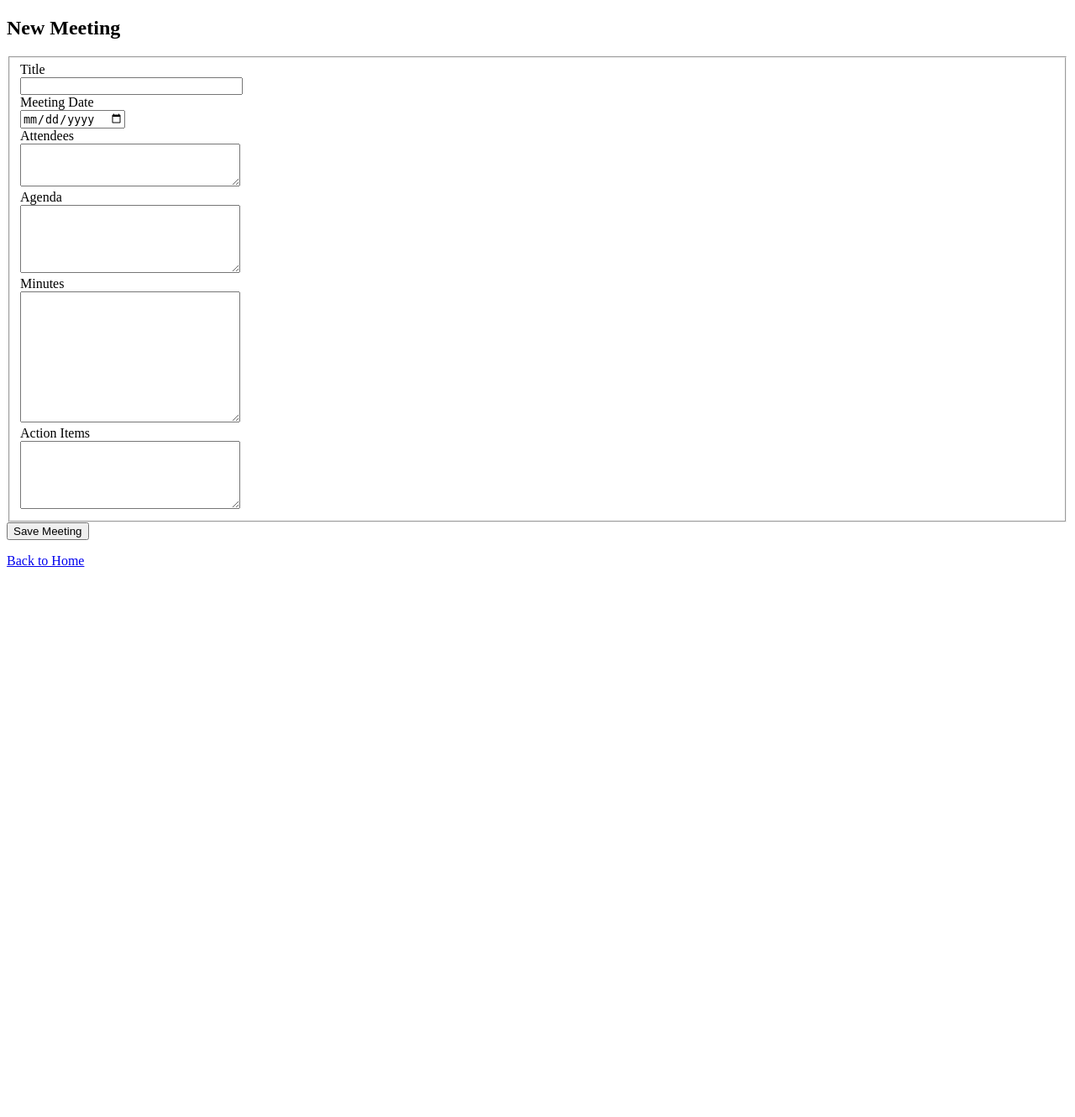
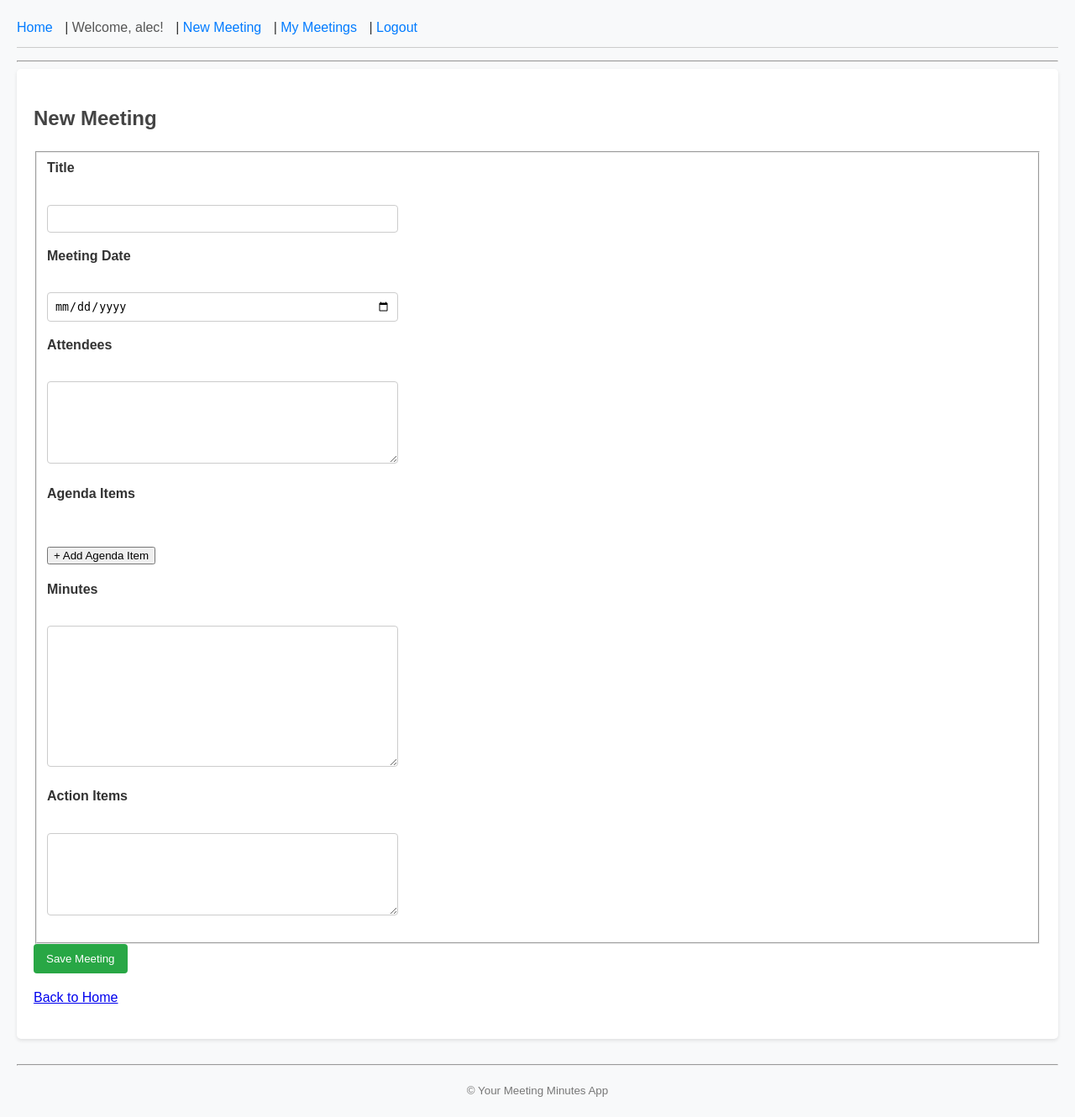
Before and after one commit to alecasgari/meeting_minutes, a Flask app: page /meeting/new in a window 1280 px wide. Shown: the whole page at 84% size. Before the commit the page ends 675 px from the top, so only its background shows below. Run offline with Flask 3, Linux system fonts and the light colour scheme; a user stored in the database is signed in.

Commit message:
Fix PDF generation for dynamic agenda items by resetting X position

```diff
--- a/app.py
+++ b/app.py
@@ -1,25 +1,47 @@
-import os # Import the os module
-import datetime # Import datetime for date/time operations
-from flask import Flask, render_template, redirect, url_for, flash # Add redirect, url_for, flash
-from flask_sqlalchemy import SQLAlchemy # Import SQLAlchemy
-from flask_bcrypt import Bcrypt        # Import Bcrypt
-# --- WTForms Imports ---
+# =========================================
+#          IMPORTS SECTION
+# =========================================
+
+# --- Standard Python Libraries ---
+import os
+import io
+import json
+import datetime
+
+# --- Flask Core Libraries ---
+from flask import (Flask, render_template, redirect, url_for,
+                   flash, request, abort, make_response)
+
+# --- Flask Extensions ---
+from flask_sqlalchemy import SQLAlchemy
+from flask_bcrypt import Bcrypt
+from flask_login import (LoginManager, login_user, current_user,
+                         logout_user, login_required, UserMixin)
 from flask_wtf import FlaskForm
-from wtforms import StringField, PasswordField, SubmitField
-from wtforms.validators import DataRequired, Length, EqualTo, ValidationError
-# --- End WTForms Imports ---
-from flask_login import LoginManager, login_user, current_user, logout_user, login_required, UserMixin # Add these
-from flask import request # Needed for 'next' parameter in login
-from flask_wtf import FlaskForm
-from wtforms import StringField, PasswordField, BooleanField, SubmitField
-from wtforms.validators import DataRequired
-from wtforms.fields import DateField # Correct import for WTForms 3+
-from wtforms import StringField, PasswordField, BooleanField, SubmitField, TextAreaField # Add TextAreaField
-from flask import abort # Import abort at the top
+
+# --- WTForms Libraries ---
+# Import Fields from wtforms.fields (DateField is now here in WTForms 3+)
+from wtforms.fields import (StringField, PasswordField, BooleanField,
+                            SubmitField, TextAreaField, FieldList, DateField)
+# Import Validators from wtforms.validators
+from wtforms.validators import (DataRequired, Length, EqualTo, ValidationError)
+
+# --- Other Third-Party Libraries ---
 from fpdf import FPDF
-from flask import make_response
-import io
 from fpdf.enums import XPos, YPos
+
+# =========================================
+#          END IMPORTS SECTION
+# =========================================
+
+
+# --- Flask App Initialization and Configuration ---
+# Example: app = Flask(__name__)
+#          app.config[...] = ...
+#          db = SQLAlchemy(app)
+#          bcrypt = Bcrypt(app)
+#          login_manager = LoginManager(app)
+#          ... etc ...
 # Create a Flask application instance
 app = Flask(__name__)
 
@@ -172,15 +194,11 @@ def login():
 
 
 
-# ... (RegistrationForm, LoginForm) ...
-
 class MeetingForm(FlaskForm):
     title = StringField('Title', validators=[DataRequired()])
-    # Using DateField for browser's native date picker
     meeting_date = DateField('Meeting Date', format='%Y-%m-%d', validators=[DataRequired()])
-    # Using TextAreaField for potentially multi-line text
     attendees = TextAreaField('Attendees')
-    agenda = TextAreaField('Agenda', validators=[DataRequired()])
+    agenda_items = FieldList(StringField('Agenda Item', validators=[DataRequired()]), min_entries=0, label='Agenda Items')
     minutes = TextAreaField('Minutes')
     action_items = TextAreaField('Action Items')
     submit = SubmitField('Save Meeting')
@@ -195,38 +213,49 @@ def logout():
 
 
 
-# --- Routes ---
-# ... (index, register, login, logout routes) ...
+
+# Make sure these imports are included at the top of app.py
+# import json
+# from flask import request, redirect, url_for, flash, render_template
+# from .models import Meeting, db # Adjust import based on your structure
+# from .forms import MeetingForm # Adjust import based on your structure
+# from flask_login import current_user, login_required
 
 @app.route("/meeting/new", methods=['GET', 'POST'])
-@login_required # Only logged-in users can create meetings
+@login_required
 def new_meeting():
     form = MeetingForm()
+    # This block executes only on POST requests with valid data
     if form.validate_on_submit():
-        # Create a new Meeting object using form data
-        # Note: We set the 'author' using the backref, SQLAlchemy handles user_id
+        agenda_list_from_request = request.form.getlist('agenda_items')
+        agenda_list_filtered = [item for item in agenda_list_from_request if item.strip()]
+        print(f"DEBUG: Filtered agenda list from request: {agenda_list_filtered}")
+        print(f"DEBUG: Raw data from Flask request.form: {request.form.getlist('agenda_items')}")
+        print(f"DEBUG: Raw entries in form.agenda_items: {form.agenda_items.entries}")
+        print(f"DEBUG: Processed form.agenda_items.data: {form.agenda_items.data}")
+        agenda_json_string = json.dumps(agenda_list_filtered)
+        print(f"DEBUG: JSON string being saved: {agenda_json_string}")
+
+        # --- Create and Save Meeting Object ---
         meeting = Meeting(title=form.title.data,
                           meeting_date=form.meeting_date.data,
                           attendees=form.attendees.data,
-                          agenda=form.agenda.data,
+                          agenda=agenda_json_string, # Use the JSON string
                           minutes=form.minutes.data,
                           action_items=form.action_items.data,
-                          author=current_user) # Associate with the logged-in user
+                          author=current_user)
         db.session.add(meeting)
         db.session.commit()
         flash('Your meeting has been created!', 'success')
-        # Redirect to homepage for now, later maybe to a meetings list page
-        return redirect(url_for('index'))
-    # If GET request, render the form
+        return redirect(url_for('meetings_list'))
+
+    # --- Render Template for GET requests or Invalid POST ---
+    # This line runs if it's a GET request OR if form.validate_on_submit() was False
     return render_template('create_meeting.html', title='New Meeting', form=form, legend='New Meeting')
 
-
-
 @app.route("/meetings")
-@login_required # <--- این دکوراتور رو دوباره فعال کن!
+@login_required
 def meetings_list():
-    # Query the database for all meetings authored by the current user
-    # Order them by date posted in descending order (newest first)
     meetings = Meeting.query.filter_by(author=current_user)\
                             .order_by(Meeting.date_posted.desc()).all()
     # Render the template, passing the list of meetings to it
@@ -236,84 +265,108 @@ def meetings_list():
 
 
 
-@app.route("/meeting/<int:meeting_id>") # Route accepts an integer in the URL
+@app.route("/meeting/<int:meeting_id>")
 @login_required
 def meeting_detail(meeting_id):
-    # Query the database for the meeting with the given ID
-    # get_or_404: Get the meeting or return a 404 Not Found error if ID doesn't exist
     meeting = Meeting.query.get_or_404(meeting_id)
-
-    # --- Authorization Check (Optional but Recommended) ---
-    # Make sure the logged-in user is the author of the meeting
     if meeting.author != current_user:
-        abort(403) # Forbidden access - Return a 403 error page
-    # --- End Authorization Check ---
-
-    # Render a template, passing the specific meeting object to it
-    return render_template('meeting_detail.html', title=meeting.title, meeting=meeting)
+        abort(403)
+    try:
+        agenda_list = json.loads(meeting.agenda)
+        if not isinstance(agenda_list, list):
+            agenda_list = [] # Default to empty list if not a list
+    except (json.JSONDecodeError, TypeError):
+        agenda_list = [] # Default to an empty list
+    return render_template('meeting_detail.html', title=meeting.title, meeting=meeting, agenda_list=agenda_list) # Pass agenda_list
 
 
+
+
+
+# Ensure these imports are at the top:
+# import io, json
+# from fpdf import FPDF
+# from fpdf.enums import XPos, YPos
+# from flask import make_response, abort, current_app
+# from flask_login import login_required, current_user
+# from .models import Meeting # Adjust import based on your structure
 
 @app.route("/meeting/<int:meeting_id>/pdf")
 @login_required
 def generate_meeting_pdf(meeting_id):
-    # 1. Get Meeting Data (or 404)
     meeting = Meeting.query.get_or_404(meeting_id)
 
-    # 2. Authorization Check
     if meeting.author != current_user:
         abort(403)
 
-    # 3. Create PDF object
     pdf = FPDF()
     pdf.add_page()
-
-    # 4. Set Font (Using Arial, will fallback to Helvetica)
-    # Note: Font warnings might still appear if Arial isn't truly available/embedded
     pdf.set_font('Arial', '', 12)
 
-    # 5. Add Content to PDF
-    # --- Title ---
+    # --- Nested Helper Function ---
+    def add_section(title, content):
+        effective_width = pdf.w - pdf.l_margin - pdf.r_margin
+        pdf.set_font('Arial', 'B', 14)
+        pdf.cell(0, 10, title, new_x=XPos.LMARGIN, new_y=YPos.NEXT)
+        pdf.set_font('Arial', '', 12)
+        if isinstance(content, list):
+            if content:
+                for item in content:
+                    pdf.set_x(pdf.l_margin)
+                    pdf.multi_cell(effective_width, 5, f"- {item}")
+                pdf.ln(2) # Add a bit of space after list items
+            else:
+                 pdf.multi_cell(effective_width, 5, "N/A")
+        else: # Handle simple strings (or None)
+            pdf.multi_cell(effective_width, 5, content if content else "N/A")
+        pdf.ln(5) # Space after section
+    # --- End Nested Helper Function ---
+
+    # --- Add PDF Content ---
     pdf.set_font('Arial', 'B', 16)
-    # Use new_x and new_y instead of ln=True
     pdf.cell(0, 10, f'Meeting Minutes: {meeting.title}', new_x=XPos.LMARGIN, new_y=YPos.NEXT, align='C')
-    pdf.ln(10) # Keep pdf.ln() for adding vertical space explicitly
+    pdf.ln(10)
 
-    # --- Basic Info ---
     pdf.set_font('Arial', '', 12)
-    # Use new_x and new_y instead of ln=True
     pdf.cell(0, 7, f'Date: {meeting.meeting_date.strftime("%Y-%m-%d")}', new_x=XPos.LMARGIN, new_y=YPos.NEXT)
     pdf.cell(0, 7, f'Recorded By: {meeting.author.username}', new_x=XPos.LMARGIN, new_y=YPos.NEXT)
     pdf.ln(5)
 
-    # --- Sections (using multi_cell for wrapping text) ---
-    # Helper function to add sections consistently
-    def add_section(title, content):
-        pdf.set_font('Arial', 'B', 14)
-        # Use new_x and new_y instead of ln=True for the section title cell
-        pdf.cell(0, 10, title, new_x=XPos.LMARGIN, new_y=YPos.NEXT)
-        pdf.set_font('Arial', '', 12)
-        # multi_cell handles line breaks internally, no ln=True needed here
-        pdf.multi_cell(0, 5, content if content else "N/A")
-        pdf.ln(5) # Add space after the multi_cell content
+    # --- Parse Agenda JSON ---
+    try:
+        agenda_items_list = json.loads(meeting.agenda)
+        if not isinstance(agenda_items_list, list): agenda_items_list = []
+    except (json.JSONDecodeError, TypeError):
+        agenda_items_list = []
+    # --- End Parse ---
 
-    # Add the actual sections using the helper function
+    # --- Call Helper for Sections ---
     add_section('Attendees', meeting.attendees)
-    add_section('Agenda', meeting.agenda)
+    add_section('Agenda', agenda_items_list) # Pass the parsed list
     add_section('Minutes', meeting.minutes)
     add_section('Action Items', meeting.action_items)
+    # --- End Call ---
 
-    # 6. Generate PDF output into a BytesIO buffer
+    # --- Generate PDF Bytes ---
     pdf_buffer = io.BytesIO()
-    pdf.output(pdf_buffer) # Write PDF data to the buffer
-    pdf_bytes = pdf_buffer.getvalue() # Get the raw bytes from the buffer
+    pdf.output(pdf_buffer)
+    pdf_bytes = pdf_buffer.getvalue()
 
-    # 7. Create Flask Response for Download
-    response = make_response(pdf_bytes) # pdf_bytes is definitely bytes
+    # --- Create and Return Response ---
+    response = make_response(pdf_bytes)
     response.headers['Content-Type'] = 'application/pdf'
     response.headers['Content-Disposition'] = f'attachment; filename=meeting_{meeting.id}_{meeting.title.replace(" ", "_")}.pdf'
 
     return response
+
+
+
+
+
+
+
+
+
 # --- End Routes ---
 
 
--- /dev/null
+++ b/static/css/main.css
@@ -0,0 +1,135 @@
+/* static/css/main.css */
+
+body {
+    font-family: sans-serif; /* Use a common sans-serif font */
+    margin: 20px; /* Add some space around the content */
+    line-height: 1.6; /* Improve readability */
+    background-color: #f8f9fa; /* Light grey background */
+    color: #333; /* Darker text color */
+}
+
+header nav {
+    margin-bottom: 15px;
+    padding-bottom: 10px;
+    border-bottom: 1px solid #ccc; /* Separator line */
+}
+
+header nav a {
+    text-decoration: none;
+    color: #007bff; /* Blue links */
+    margin-right: 10px;
+}
+
+header nav a:hover {
+    text-decoration: underline;
+}
+
+header nav span {
+    margin-right: 10px;
+    color: #555;
+}
+
+main {
+    background-color: #ffffff; /* White background for main content */
+    padding: 20px;
+    border-radius: 5px; /* Slightly rounded corners */
+    box-shadow: 0 2px 4px rgba(0,0,0,0.1); /* Subtle shadow */
+}
+
+h1, h2, h3 {
+    color: #444;
+}
+
+/* Basic Form Styling */
+form div {
+    margin-bottom: 15px; /* Space between form fields */
+}
+
+form label {
+    display: block; /* Make labels appear on their own line */
+    margin-bottom: 5px;
+    font-weight: bold;
+}
+
+/* Style input fields and textareas */
+input[type="text"],
+input[type="password"],
+input[type="date"],
+textarea {
+    padding: 8px;
+    border: 1px solid #ccc;
+    border-radius: 4px;
+    width: 95%; /* Make them take most of the width */
+    max-width: 400px; /* But not too wide */
+}
+
+textarea {
+    min-height: 80px; /* Give textareas some initial height */
+}
+
+/* Submit button */
+input[type="submit"] {
+    background-color: #28a745; /* Green */
+    color: white;
+    padding: 10px 15px;
+    border: none;
+    border-radius: 4px;
+    cursor: pointer;
+}
+
+input[type="submit"]:hover {
+    background-color: #218838; /* Darker green on hover */
+}
+
+/* Flash Message Styling */
+.alert {
+    padding: 10px;
+    margin-bottom: 15px;
+    border: 1px solid transparent;
+    border-radius: 4px;
+}
+
+.alert-success {
+    color: #155724;
+    background-color: #d4edda;
+    border-color: #c3e6cb;
+}
+
+.alert-danger {
+    color: #721c24;
+    background-color: #f8d7da;
+    border-color: #f5c6cb;
+}
+
+.alert-info {
+    color: #0c5460;
+    background-color: #d1ecf1;
+    border-color: #bee5eb;
+}
+
+/* Meeting List Styling */
+.meeting-list article {
+    border: 1px solid #eee;
+    padding: 15px;
+    margin-bottom: 15px;
+    background-color: #fdfdfd;
+    border-radius: 4px;
+}
+
+/* Meeting Detail Styling */
+.meeting-detail section {
+    margin-bottom: 15px;
+}
+.meeting-detail pre {
+    background-color: #f0f0f0;
+    padding: 10px;
+    border-radius: 4px;
+    white-space: pre-wrap; /* Allow long lines to wrap */
+    word-wrap: break-word;
+}
+
+footer {
+    margin-top: 30px;
+    text-align: center;
+    color: #777;
+}
--- /dev/null
+++ b/static/js/main.js
@@ -0,0 +1,63 @@
+// static/js/main.js
+
+// Wait for the HTML document to be fully loaded before running the script
+document.addEventListener('DOMContentLoaded', function() {
+
+    // --- Dynamic Agenda Items ---
+
+    // Find the button for adding new agenda items
+    const addAgendaItemButton = document.getElementById('add-agenda-item');
+    // Find the container where new agenda items will be added
+    const agendaItemsContainer = document.getElementById('agenda-items-container');
+
+    // Check if the button and container actually exist on the current page
+    if (addAgendaItemButton && agendaItemsContainer) {
+
+        // --- Add Item Logic ---
+        addAgendaItemButton.addEventListener('click', function() {
+            // Create a new div to hold the input and remove button
+            const newItemDiv = document.createElement('div');
+            newItemDiv.classList.add('agenda-item'); // Add the same class for consistency
+            newItemDiv.style.marginBottom = '5px'; // Add some spacing
+
+            // Create the new text input field
+            const newInput = document.createElement('input');
+            newInput.type = 'text';
+            // IMPORTANT: The name must match the FieldList name in WTForms
+            newInput.name = 'agenda_items';
+            newInput.size = 50; // Optional: set size
+            newInput.classList.add('form-control'); // Optional: add class for styling
+
+            // Create the new remove button
+            const removeButton = document.createElement('button');
+            removeButton.type = 'button'; // Prevent form submission
+            removeButton.textContent = '-'; // Text on the button
+            removeButton.classList.add('remove-agenda-item'); // Class to identify remove buttons
+            removeButton.style.marginLeft = '5px'; // Add some space
+
+            // Append the input and remove button to the new div
+            newItemDiv.appendChild(newInput);
+            newItemDiv.appendChild(removeButton);
+
+            // Append the new div (with input and button) to the main container
+            agendaItemsContainer.appendChild(newItemDiv);
+        });
+
+        // --- Remove Item Logic (using Event Delegation) ---
+        // Add ONE event listener to the container, not to each button
+        agendaItemsContainer.addEventListener('click', function(event) {
+            // Check if the clicked element is actually a remove button
+            if (event.target.classList.contains('remove-agenda-item')) {
+                // Find the parent div (.agenda-item) of the clicked button
+                const itemToRemove = event.target.closest('.agenda-item');
+                if (itemToRemove) {
+                    // Remove the entire div (including input and button)
+                    itemToRemove.remove();
+                }
+            }
+        });
+    }
+
+    // --- Add logic for other dynamic fields (like attendees) here later ---
+
+}); // End of DOMContentLoaded listener
--- /dev/null
+++ b/templates/base.html
@@ -0,0 +1,65 @@
+<!DOCTYPE html>
+<html lang="en">
+<head>
+    <meta charset="UTF-8">
+    <meta name="viewport" content="width=device-width, initial-scale=1.0">
+    <title>{% block title %}{% endblock %} - Meeting Minutes</title>
+    <link rel="stylesheet" type="text/css" href="{{ url_for('static', filename='css/main.css') }}">
+</head>
+<body>
+    <header>
+        <nav>
+            <a href="{{ url_for('index') }}">Home</a> |
+            {% if current_user.is_authenticated %}
+                <span>Welcome, {{ current_user.username }}!</span> |
+                <a href="{{ url_for('new_meeting') }}">New Meeting</a> |
+                <a href="{{ url_for('meetings_list') }}">My Meetings</a> |
+                <a href="{{ url_for('logout') }}">Logout</a>
+            {% else %}
+                <a href="{{ url_for('login') }}">Login</a> |
+                <a href="{{ url_for('register') }}">Register</a>
+            {% endif %}
+        </nav>
+        <hr>
+    </header>
+
+    <main>
+        {% with messages = get_flashed_messages(with_categories=true) %}
+            {% if messages %}
+                {% for category, message in messages %}
+                    <div class="alert alert-{{ category }}">
+                        {{ message }}
+                    </div>
+                {% endfor %}
+            {% endif %}
+        {% endwith %}
+
+        {% block content %}
+        {% endblock %}
+    </main>
+
+    <footer>
+        <hr>
+        <p><small>&copy; Your Meeting Minutes App</small></p> <script>
+            // Simple script to get current year
+            document.addEventListener('DOMContentLoaded', (event) => {
+              const footerYear = document.querySelector('footer small');
+              if (footerYear) {
+                 // Replace placeholder year with current year from JS if needed,
+                 // or pass from Flask context processor if preferred.
+                 // Example: footerYear.innerHTML = `&copy; ${new Date().getFullYear()} Your Meeting Minutes App`;
+              }
+            });
+        </script>
+    </footer>
+
+
+
+
+    <script src="{{ url_for('static', filename='js/main.js') }}"></script>
+
+
+
+
+</body>
+</html>
--- a/templates/create_meeting.html
+++ b/templates/create_meeting.html
@@ -1,21 +1,8 @@
-<!DOCTYPE html>
-<html lang="en">
-<head>
-    <meta charset="UTF-8">
-    <meta name="viewport" content="width=device-width, initial-scale=1.0">
-    <title>{{ title }} - Meeting Minutes</title>
-</head>
-<body>
-    {% with messages = get_flashed_messages(with_categories=true) %}
-        {% if messages %}
-            {% for category, message in messages %}
-                <div class="alert-{{ category }}">
-                    {{ message }}
-                </div>
-            {% endfor %}
-        {% endif %}
-    {% endwith %}
+{% extends 'base.html' %}
 
+{% block title %}Home{% endblock %}
+
+{% block content %}
     <h2>{{ legend }}</h2> <form method="POST" action="">
         {{ form.hidden_tag() }} <fieldset> <div>
                 {{ form.title.label }}<br>
@@ -43,15 +30,37 @@
                     {% endfor %}
                 {% endif %}
             </div>
-             <div>
-                {{ form.agenda.label }}<br>
-                {{ form.agenda(rows=5, cols=30) }}<br>
-                {% if form.agenda.errors %}
-                    {% for error in form.agenda.errors %}
-                        <span style="color: red;">[{{ error }}]</span>
+            <div>
+                {# Display the main label for the list #}
+                {{ form.agenda_items.label(class="form-label") }}<br>
+
+                {# Container for individual item inputs #}
+                <div id="agenda-items-container">
+                    {# Loop through the fields within the FieldList #}
+                    {% for item_field in form.agenda_items %}
+                        <div class="agenda-item" style="margin-bottom: 5px;">
+                            {# Render the actual input field for each item #}
+                            {{ item_field(size=50, class="form-control") }}
+                            {# Add a remove button placeholder - JS will handle it #}
+                            <button type="button" class="remove-agenda-item" style="margin-left: 5px;">-</button>
+                            {# Display errors for this specific item field #}
+                            {% if item_field.errors %}
+                                <div style="color: red;">
+                                {% for error in item_field.errors %}
+                                    <span>[{{ error }}]</span><br>
+                                {% endfor %}
+                                </div>
+                            {% endif %}
+                        </div>
                     {% endfor %}
-                {% endif %}
+                </div>
+
+                {# Button to add more items - JS will handle it #}
+                <button type="button" id="add-agenda-item" style="margin-top: 5px;">+ Add Agenda Item</button>
             </div>
+            {# --- End: New Block for Agenda Items --- #}
+
+            {# Keep the rendering for minutes, action_items, etc. as they were #}
              <div>
                 {{ form.minutes.label }}<br>
                 {{ form.minutes(rows=10, cols=30) }}<br>
@@ -76,5 +85,5 @@
         </div>
     </form>
     <p><a href="{{ url_for('index') }}">Back to Home</a></p>
-</body>
-</html>
+
+{% endblock %}
```
Also changed, not shown: templates/index.html (+8 -34 lines), templates/login.html (+6 -19 lines), templates/meeting_detail.html (+4 -31 lines), templates/meetings.html (+5 -31 lines), templates/register.html (+6 -18 lines), site.db, test.py (added).
